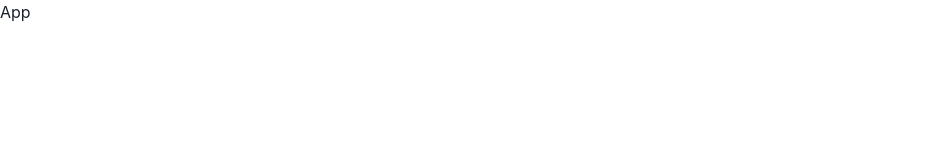
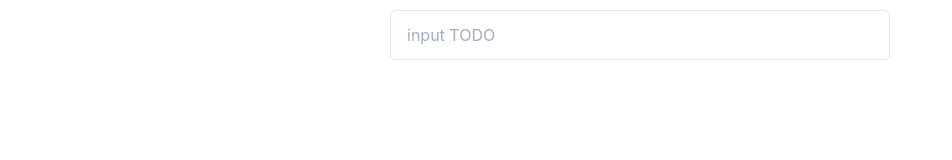
Before and after one commit to bislab-temporary/mini-hackathon-b, a React (Create React App) app: page / in a window 1280 px wide. Shown: the top 160 px of the page, without its empty margins (0-952 px from the left). Built offline with nearby package versions, Linux system fonts and the light colour scheme.

Commit message:
Initial commit

```diff
--- a/src/App.tsx
+++ b/src/App.tsx
@@ -1,7 +1,22 @@
-import React from 'react';
+import React, { useState } from 'react';
 
-const App = () => {
-  return <h1>App</h1>;
+import InputBar from './components/InputBar';
+import TodoItems from './components/TodoItems';
+
+const App = (): JSX.Element => {
+  const [todoItems, setTodoItems] = useState<string[]>([]);
+  const [todoStatus, setTodoStatus] = useState<boolean[]>([]);
+
+  return (
+    <>
+      <InputBar
+        todoItems={todoItems}
+        todoStatus={todoStatus}
+        setTodoItems={setTodoItems}
+        setTodoStatus={setTodoStatus}
+      />
+      <TodoItems todoItems={todoItems} todoStatus={todoStatus} setTodoStatus={setTodoStatus} />
+    </>
+  );
 };
-
 export default App;
--- /dev/null
+++ b/src/components/InputBar.tsx
@@ -0,0 +1,41 @@
+import { Input, VStack } from '@chakra-ui/react';
+import React, { useState, Dispatch, SetStateAction } from 'react';
+
+type Props = {
+  todoItems: string[];
+  todoStatus: boolean[];
+  setTodoItems: Dispatch<SetStateAction<string[]>>;
+  setTodoStatus: Dispatch<SetStateAction<boolean[]>>;
+};
+
+const InputBar = (props: Props): JSX.Element => {
+  const [inputText, setInputText] = useState<string>('');
+
+  const handleSubmit = (): void => {
+    const newTodoItems = [...props.todoItems, inputText];
+    props.setTodoItems(newTodoItems);
+    const newTodoStatus = [...props.todoStatus, false];
+    props.setTodoStatus(newTodoStatus);
+  };
+
+  return (
+    <VStack pt="10px">
+      <Input
+        w="500px"
+        h="50px"
+        variant="outline"
+        placeholder="input TODO"
+        onChange={(e) => {
+          setInputText(e.target.value);
+        }}
+        onKeyDown={(e) => {
+          if (e.key === 'Enter') {
+            handleSubmit();
+          }
+        }}
+      />
+    </VStack>
+  );
+};
+
+export default InputBar;
--- /dev/null
+++ b/src/components/TodoItems.tsx
@@ -0,0 +1,55 @@
+import { VStack, Checkbox } from '@chakra-ui/react';
+import React, { Dispatch, SetStateAction } from 'react';
+
+type Props = {
+  todoItems: string[];
+  todoStatus: boolean[];
+  setTodoStatus: Dispatch<SetStateAction<boolean[]>>;
+};
+
+const TodoItems = (props: Props): JSX.Element => {
+  const handleTodoStatus = (event: React.ChangeEvent<HTMLInputElement>) => {
+    const newTodoStatus = [...props.todoStatus];
+    const elemetnNumber = +event.target.value;
+    newTodoStatus[elemetnNumber] = !newTodoStatus[elemetnNumber];
+    props.setTodoStatus(newTodoStatus);
+  };
+
+  return (
+    <VStack>
+      {props.todoItems.map((todoItem, index) =>
+        props.todoStatus[index] === false ? (
+          <Checkbox
+            key={todoItem}
+            value={index}
+            w="500px"
+            h="50px"
+            p={5}
+            shadow="md"
+            borderWidth="1px"
+            onChange={handleTodoStatus}
+          >
+            {todoItem}
+          </Checkbox>
+        ) : (
+          <Checkbox
+            key={todoItem}
+            value={index}
+            w="500px"
+            h="50px"
+            p={5}
+            shadow="md"
+            borderWidth="1px"
+            as="del"
+            bg="gray.300"
+            onChange={handleTodoStatus}
+          >
+            {todoItem}
+          </Checkbox>
+        )
+      )}
+    </VStack>
+  );
+};
+
+export default TodoItems;
```
Also changed, not shown: src/index.tsx (+4 -4 lines).
